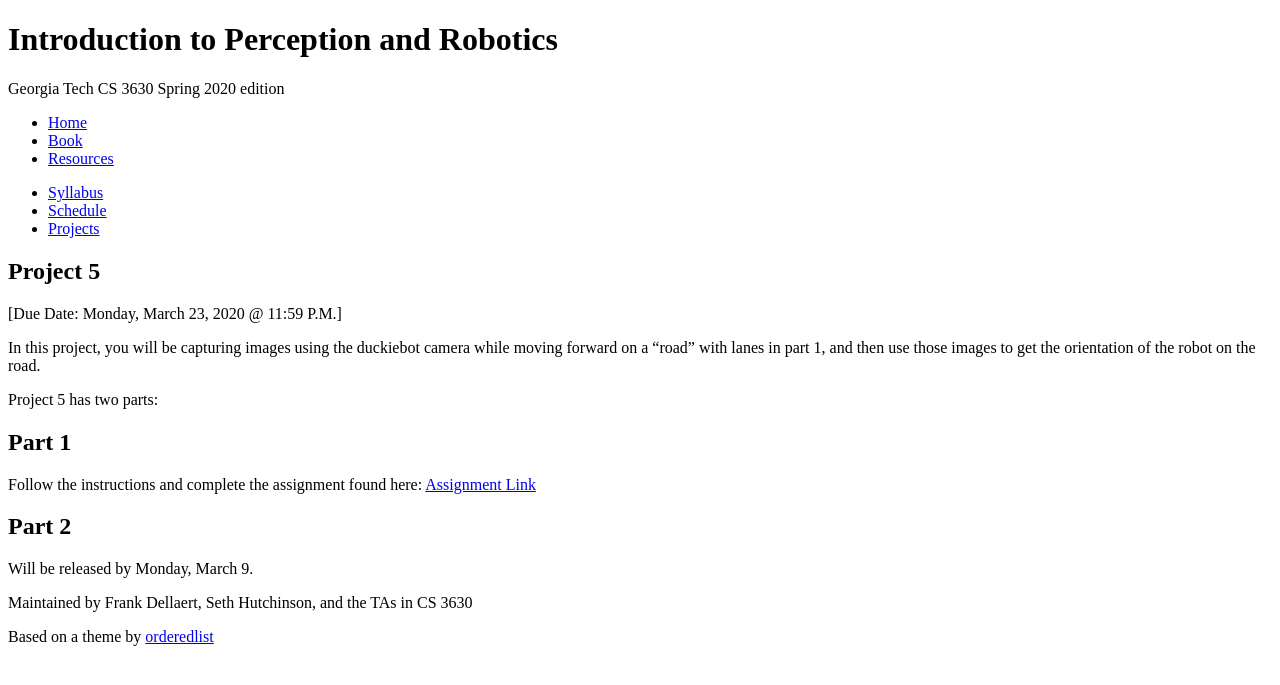
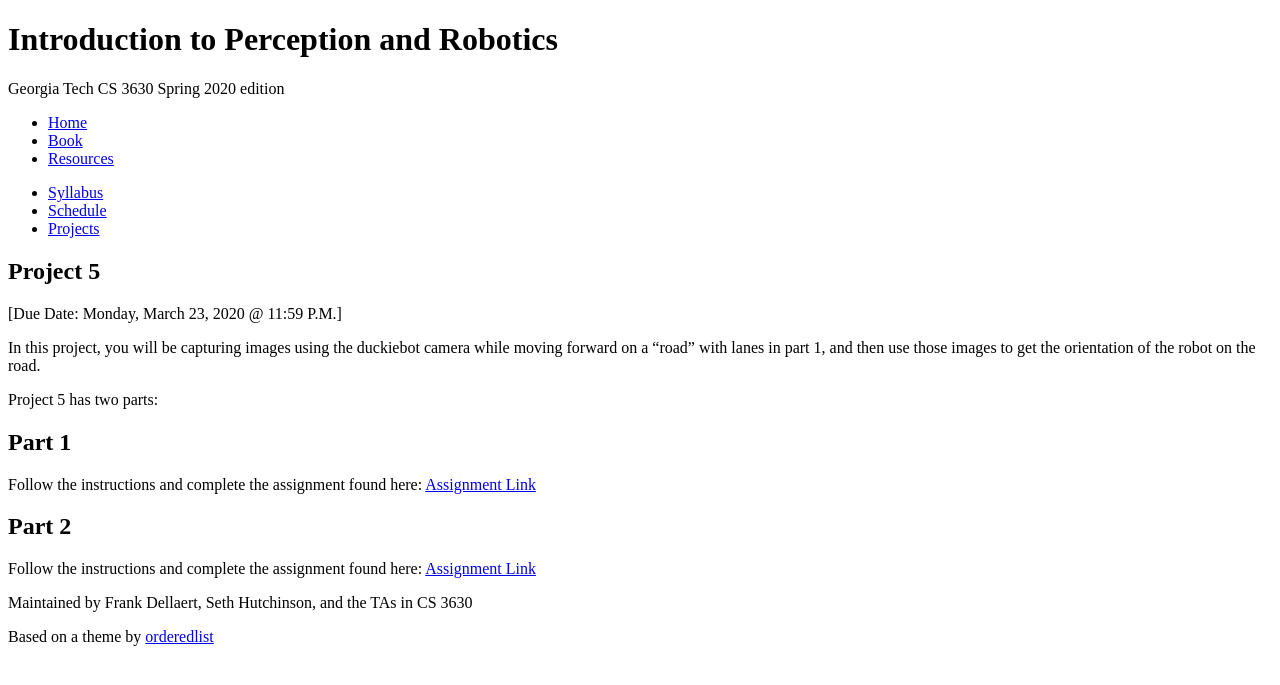
Before and after one commit to dellaert/22F-3630, a Jekyll site: the page built from projects/project5.md, in a window 1280 px wide. Shown: the top 685 px of the page. Built offline with Jekyll 4.4.1, drawn with Linux system fonts in a browser that asks for light colours.

Commit message:
Released Project 5 Part 2 assignment

```diff
--- a/projects/project5.md
+++ b/projects/project5.md
@@ -13,4 +13,4 @@ Project 5 has two parts:
 Follow the instructions and complete the assignment found here: [Assignment Link](https://colab.research.google.com/drive/1jVnM0Jj3m4UqQiet2XQkdXPK_of7XWqw)
 
 ## Part 2
-Will be released by Monday, March 9.
+Follow the instructions and complete the assignment found here: [Assignment Link](https://colab.research.google.com/drive/1uStmRjtLrofyELRzbJNJKvDZoqwCifg2)
```
